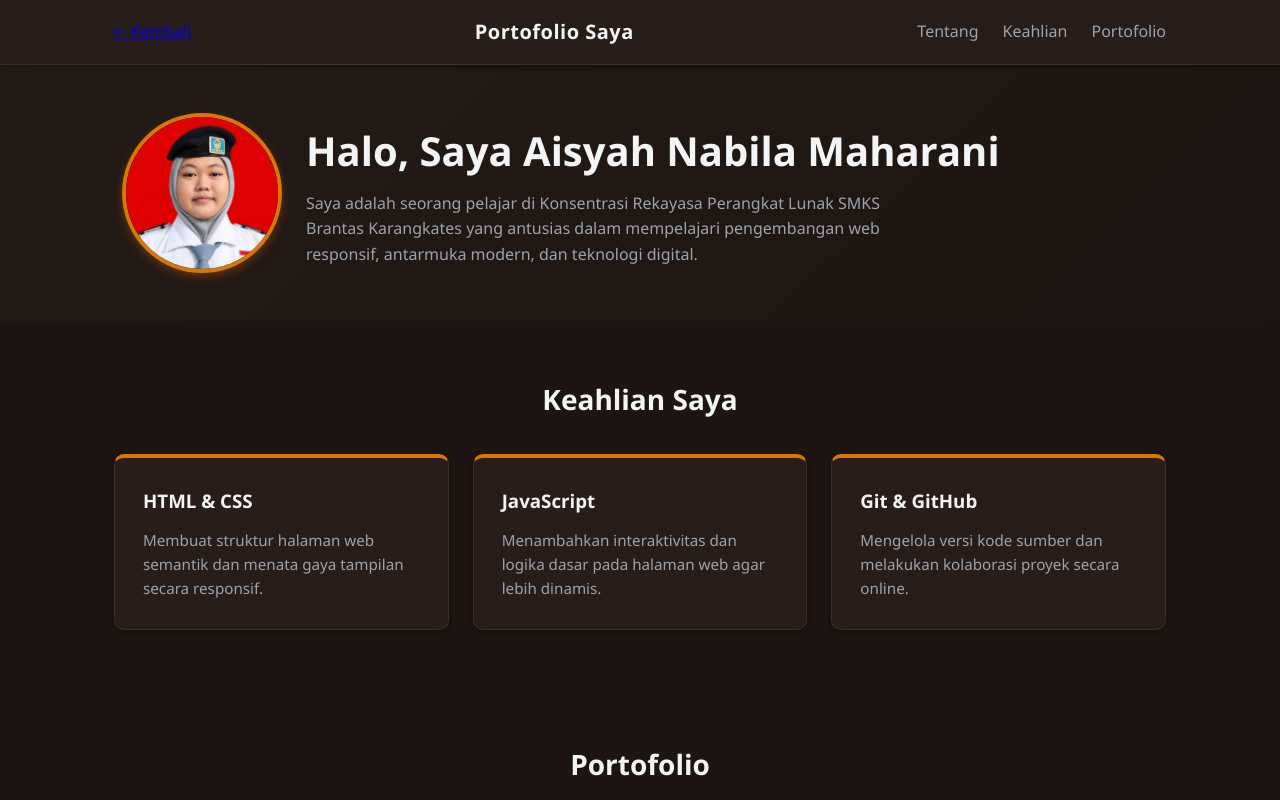
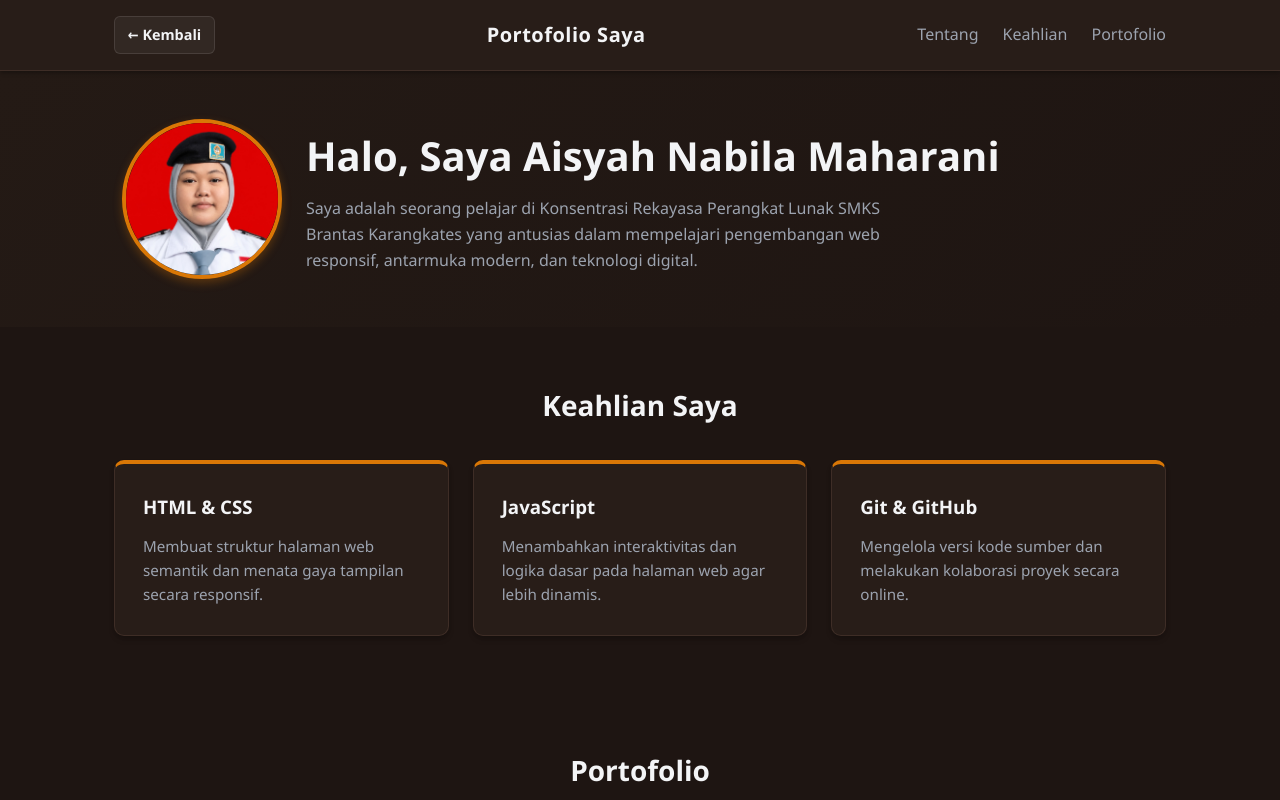
Before and after one commit to auliaputrianditaxirpl1-dev/aisyah-nabila, a plain HTML site: page index.html in a window 1280 px wide. Shown: the top 800 px of the page. Drawn offline with Linux system fonts and the light colour scheme.

Commit message:
Add styles for back button in header
Added styles for back button in header.

```diff
--- a/css/style.css
+++ b/css/style.css
@@ -240,3 +240,25 @@ img {
         grid-template-columns: repeat(3, 1fr);
     }
 }
+
+/* Gaya Tombol Kembali di Header */
+.back-btn {
+  display: inline-flex;
+  align-items: center;
+  gap: 0.4rem;
+  color: inherit;
+  text-decoration: none;
+  font-weight: 600;
+  font-size: 0.9rem;
+  padding: 0.4rem 0.8rem;
+  border-radius: 6px;
+  background-color: rgba(255, 255, 255, 0.05);
+  border: 1px solid rgba(255, 255, 255, 0.1);
+  transition: all 0.3s ease;
+}
+
+.back-btn:hover {
+  background-color: rgba(255, 255, 255, 0.12);
+  color: #d97706; /* Sesuaikan dengan warna aksen jika ada */
+  border-color: #d97706;
+}
```
